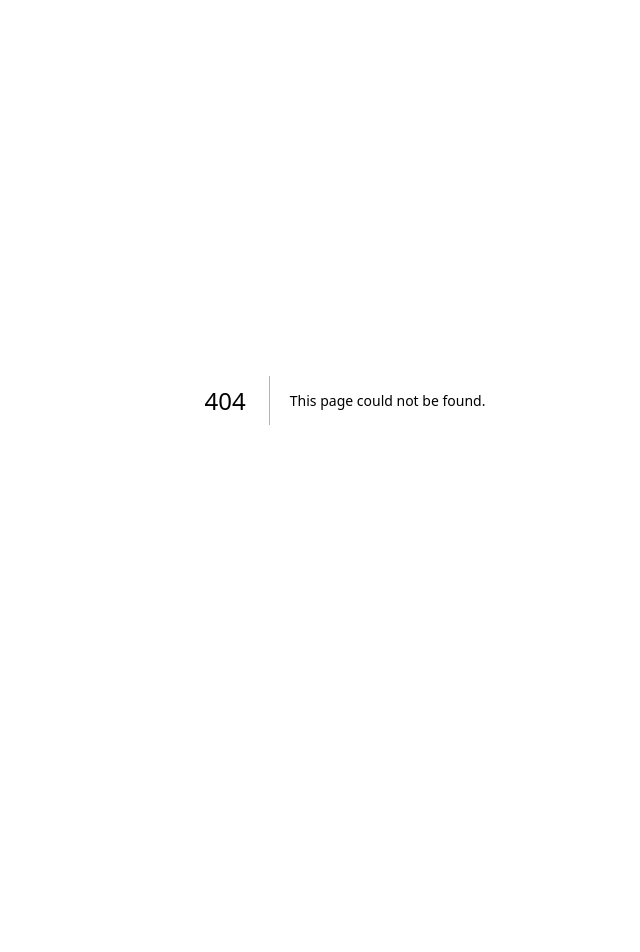
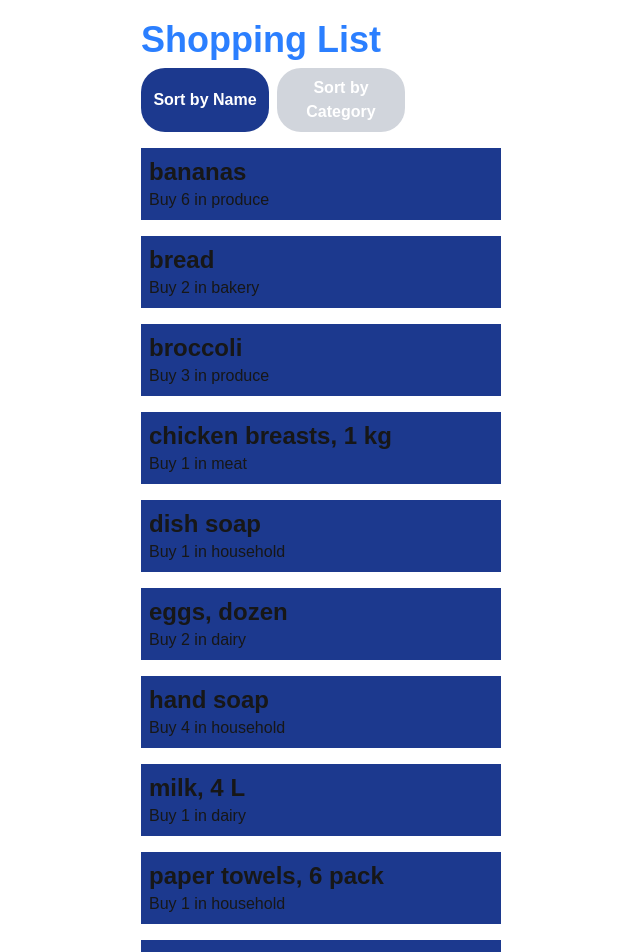
Before and after one commit to khait4/cprg306-assignments, a Next.js app: page /week-6 in a window 1280 px wide. Before the commit this address had no page. Shown: the top 952 px of the page, without its empty margins (295-935 px from the left). Before the commit the page ends 800 px from the top, so only its background shows below. Built offline with nearby package versions, Linux system fonts and the light colour scheme.

Commit message:
Week 6 Assignment

```diff
--- a/app/page.js
+++ b/app/page.js
@@ -7,6 +7,7 @@
       <p><Link href="/week-3">Week 3 Assignment</Link></p>
       <p><Link href="/week-4">Week 4 Assignment</Link></p>
       <p><Link href="/week-5">Week 5 Assignment</Link></p>
+      <p><Link href="/week-6">Week 6 Assignment</Link></p>
     </main>
   )
 }
--- /dev/null
+++ b/app/week-6/item-list.js
@@ -0,0 +1,33 @@
+"use client";
+import Item from './item';
+import { useState } from "react";
+import items from "./items.json";
+
+export default function ItemList(){
+
+    const [sortBy, setSortBy] = useState("name");
+
+    let sortedItems = [...items];
+    sortedItems.sort((a, b) => {
+        if (sortBy === "name") {
+            return a.name.localeCompare(b.name);
+        } else if (sortBy === "category") {
+            return a.category.localeCompare(b.category);
+        }
+        return 0;
+    });
+
+    return (
+        <div>
+            <div className="flex gap-2 mt-2">
+                <button type="button" className={`p-2 rounded-3xl w-32 font-bold text-white ${sortBy === "name" ? "bg-blue-900" : "bg-gray-300 text-white"}`} onClick={() => setSortBy("name")}>Sort by Name</button>
+                <button type="button" className={`p-2 rounded-3xl w-32 font-bold text-white ${sortBy === "category" ? "bg-blue-900" : "bg-gray-300 text-white"}`}onClick={() => setSortBy("category")}>Sort by Category</button>
+            </div>
+
+            {sortedItems.map((item) => (
+                <Item key={item.id} item={item} />
+            ))}
+
+        </div>
+    );
+}
--- /dev/null
+++ b/app/week-6/item.js
@@ -0,0 +1,9 @@
+export default function Item({ item }) {
+    const { name, quantity, category } = item;
+    return (
+        <section className=" bg-blue-900 my-4 p-2 w-90">
+            <h2 className="text-2xl font-bold">{name}</h2>
+            <p>Buy {quantity} in {category}</p>
+        </section>
+    );
+}
--- /dev/null
+++ b/app/week-6/items.json
@@ -0,0 +1,74 @@
+[
+ {
+ "id": "1h2GJKH12gkHG31h1H",
+ "name": "milk, 4 L ",
+ "quantity": 1,
+ "category": "dairy"
+ },
+ {
+ "id": "2KJH3k2j3H1k2J3K1H",
+ "name": "bread ",
+ "quantity": 2,
+ "category": "bakery"
+ },
+ {
+ "id": "3h2KJH3k2j3H1k2J3",
+ "name": "eggs, dozen ",
+ "quantity": 2,
+ "category": "dairy"
+ },
+ {
+ "id": "4k2J3K1H2GJKH12gk",
+ "name": "bananas ",
+ "quantity": 6,
+ "category": "produce"
+ },
+ {
+ "id": "5H1h1H2KJH3k2j3H",
+ "name": "broccoli ",
+ "quantity": 3,
+ "category": "produce"
+ },
+ {
+ "id": "6H1k2J3K1H2GJKH1",
+ "name": "chicken breasts, 1 kg ",
+ "quantity": 1,
+ "category": "meat"
+ },
+ {
+ "id": "7gkHG31h1H2KJH3k",
+ "name": "pasta sauce ",
+ "quantity": 3,
+ "category": "canned goods"
+ },
+ {
+ "id": "8j3H1k2J3K1H2GJK",
+ "name": "spaghetti, 454 g ",
+ "quantity": 2,
+ "category": "dry goods"
+ },
+ {
+ "id": "9H12gkHG31h1H2KJ",
+ "name": "toilet paper, 12 pack ",
+ "quantity": 1,
+ "category": "household"
+ },
+ {
+ "id": "10H3k2j3H1k2J3K1",
+ "name": "paper towels, 6 pack",
+ "quantity": 1,
+ "category": "household"
+ },
+ {
+ "id": "11k2J3K1H2GJKH12",
+ "name": "dish soap ",
+ "quantity": 1,
+ "category": "household"
+ },
+ {
+ "id": "12GJKH12gkHG31h1",
+ "name": "hand soap ",
+ "quantity": 4,
+ "category": "household"
+ }
+]
--- /dev/null
+++ b/app/week-6/page.js
@@ -0,0 +1,10 @@
+import ItemList from "./item-list";
+
+export default function Page() {
+    return (
+        <main className="m-auto max-w-md p-5">
+            <h1 className="text-4xl text-blue-500 font-bold ">Shopping List</h1>
+            <ItemList />
+        </main>
+    )
+}
```
